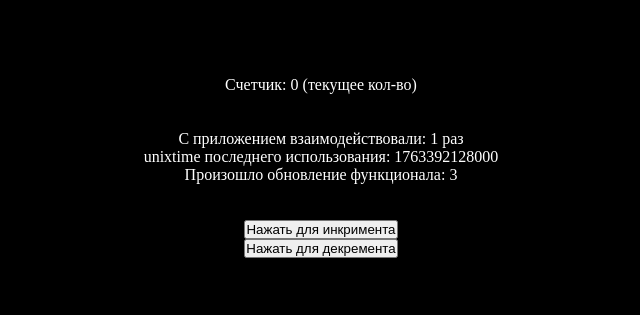
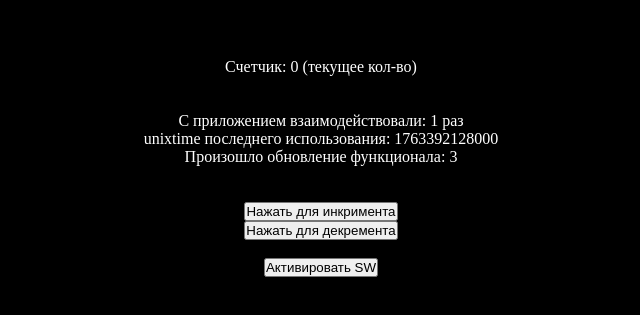
Before and after one commit to ElmirKuba/invest-helper-react-vite-pwa, a React (Vite) app: page / in a window 1280 px wide. Shown: the part 233-548 px from the top of the page, without its empty margins (319-959 px from the left). Built offline with nearby package versions, Linux system fonts and the light colour scheme.

Commit message:
pwa: тестирование 31

```diff
--- a/src/app/components/app.component.tsx
+++ b/src/app/components/app.component.tsx
@@ -24,6 +24,27 @@ export const AppComponent = () => {
     { cooldownMs: 5_000, debounceMs: 150 }
   );
 
+  const activeSWForButton = async () => {
+    (async () => {
+      if (typeof window !== 'undefined' && 'serviceWorker' in navigator) {
+        window.addEventListener('load', async () => {
+          try {
+            const { registerPWA } = await import('./../../pwa');
+            registerPWA();
+
+            const isStandalone =
+              // eslint-disable-next-line @typescript-eslint/no-explicit-any
+              window.matchMedia('(display-mode: standalone)').matches || (navigator as any).standalone === true;
+
+            console.log('[LOG]: PWA registration attempted. Standalone mode:', isStandalone);
+          } catch (err) {
+            console.log('[ERR]: Ошибка регистрации PWA:', err);
+          }
+        });
+      }
+    })();
+  };
+
   return (
     <StrictMode>
       <div className="app">
@@ -49,6 +70,8 @@ export const AppComponent = () => {
         >
           Нажать для декремента
         </button>
+        <br />
+        <button onClick={activeSWForButton}>Активировать SW</button>
       </div>
     </StrictMode>
   );
--- a/src/main.tsx
+++ b/src/main.tsx
@@ -12,23 +12,7 @@ if (isNil(rootHtmlElement)) {
   throw new Error('Корневой элемент не найден!');
 }
 
-(async () => {
-  createRoot(rootHtmlElement).render(<AppComponent />);
-
-  if (typeof window !== 'undefined' && 'serviceWorker' in navigator) {
-    window.addEventListener('load', async () => {
-      try {
-        const { registerPWA } = await import('./pwa');
-        registerPWA();
-        const isStandalone =
-          window.matchMedia('(display-mode: standalone)').matches || (navigator as any).standalone === true;
-        console.log('[LOG]: PWA registration attempted. Standalone mode:', isStandalone);
-      } catch (err) {
-        console.log('[ERR]: Ошибка регистрации PWA:', err);
-      }
-    });
-  }
-})();
+createRoot(rootHtmlElement).render(<AppComponent />);
 
 /**
  * TODO:
```
